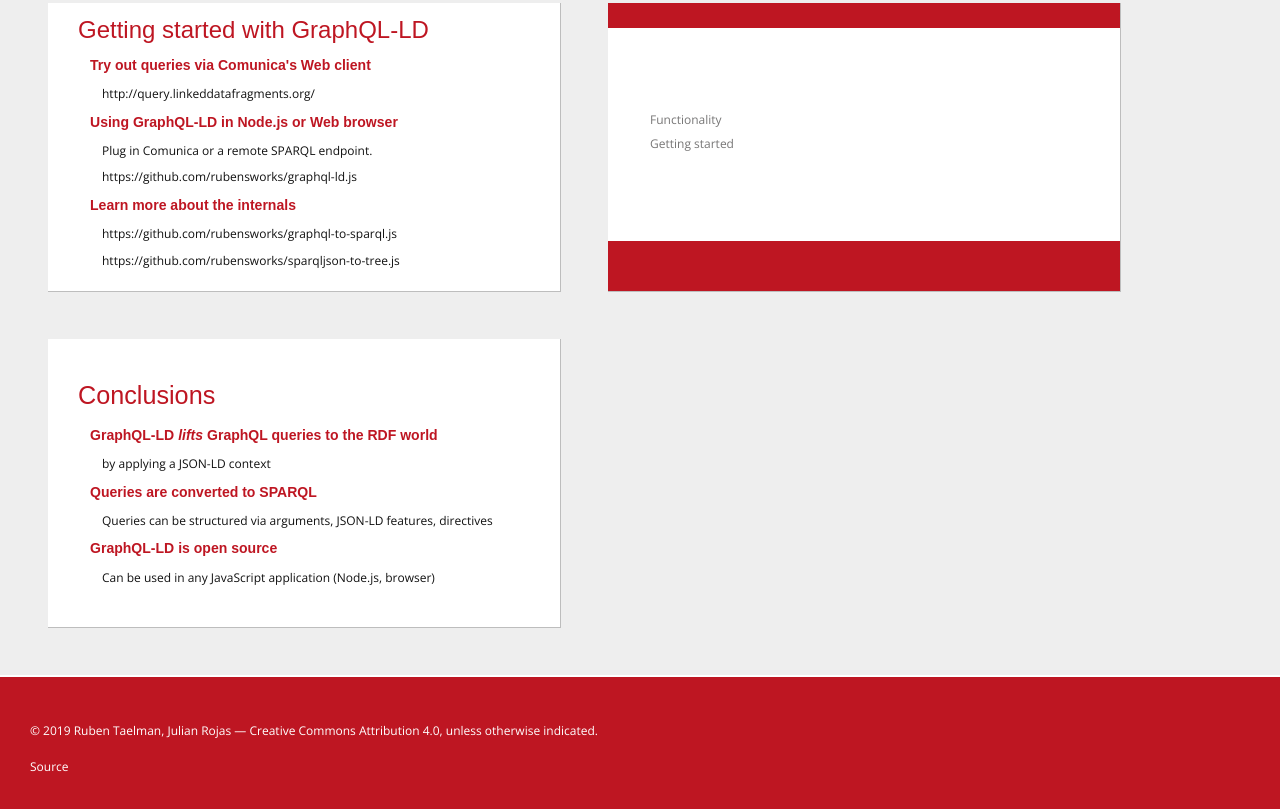
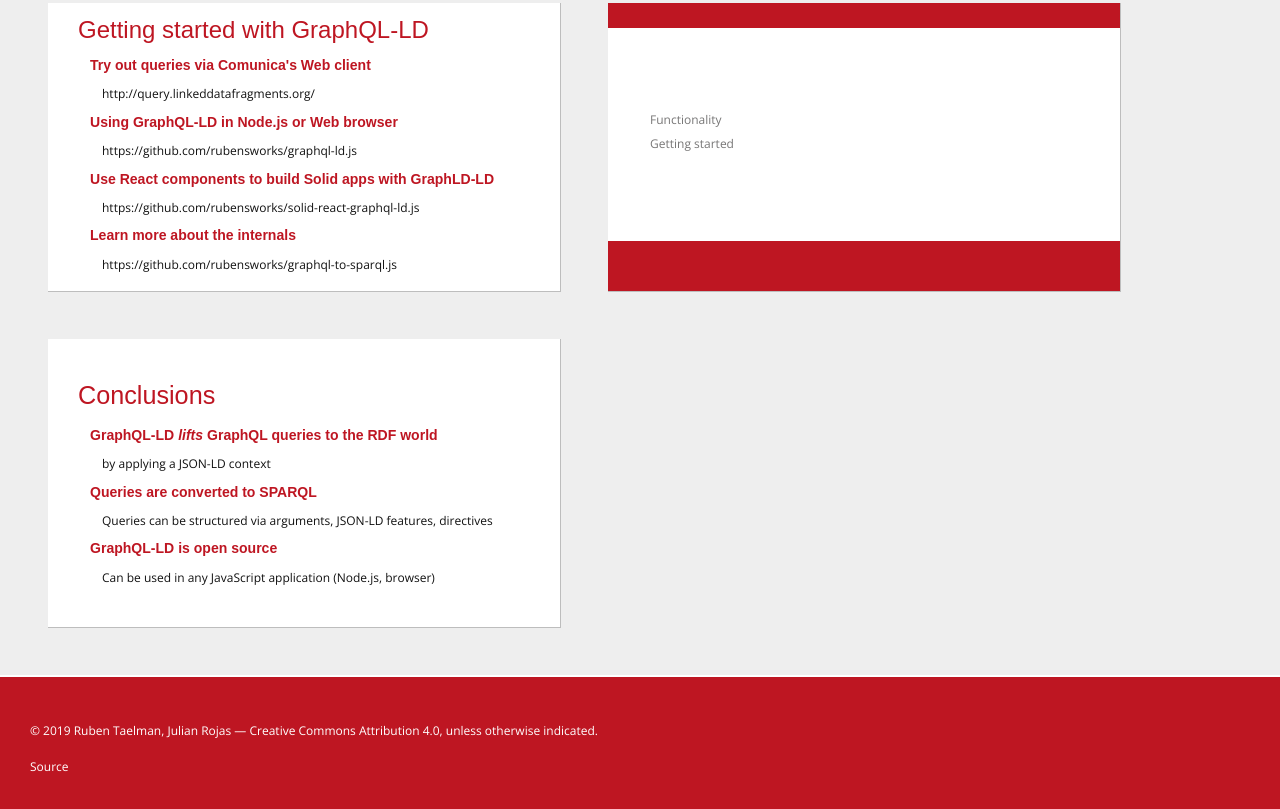
Before and after one commit to comunica/ISWC2019-Slides-GraphQL-LD, a plain HTML site: page index.html in a window 1280 px wide. Shown: the part 2988-3797 px from the top of the page. Drawn offline with nearby package versions, Linux system fonts and the light colour scheme; a web font is replaced by a local one.

Commit message:
Deploy comunica/Tutorial-ISWC2019-Slides-GraphQL-LD to github.com/comunica/Tutorial-ISWC2019-Slides-GraphQL-LD.git:gh-pages

```diff
--- a/index.html
+++ b/index.html
@@ -362,13 +362,17 @@
             </li>
             <li>
                 <h3>Using GraphQL-LD in Node.js or Web browser</h3>
-                <p class="indent">Plug in Comunica or a remote SPARQL endpoint.</p>
+                <!--<p class="indent">Plug in Comunica or a remote SPARQL endpoint.</p>-->
                 <p class="indent"><a href="https://github.com/rubensworks/graphql-ld.js">https://github.com/rubensworks/graphql-ld.js</a></p>
+            </li>
+            <li>
+                <h3>Use React components to build Solid apps with GraphLD-LD</h3>
+                <p class="indent"><a href="https://github.com/rubensworks/solid-react-graphql-ld.js">https://github.com/rubensworks/solid-react-graphql-ld.js</a>
             </li>
             <li>
                 <h3>Learn more about the internals</h3>
                 <p class="indent"><a href="https://github.com/rubensworks/graphql-to-sparql.js">https://github.com/rubensworks/graphql-to-sparql.js</a></p>
-                <p class="indent"><a href="https://github.com/rubensworks/sparqljson-to-tree.js">https://github.com/rubensworks/sparqljson-to-tree.js</a></p>
+                <!--<p class="indent"><a href="https://github.com/rubensworks/sparqljson-to-tree.js">https://github.com/rubensworks/sparqljson-to-tree.js</a></p>-->
             </li>
         </ul>
     </section>
```
